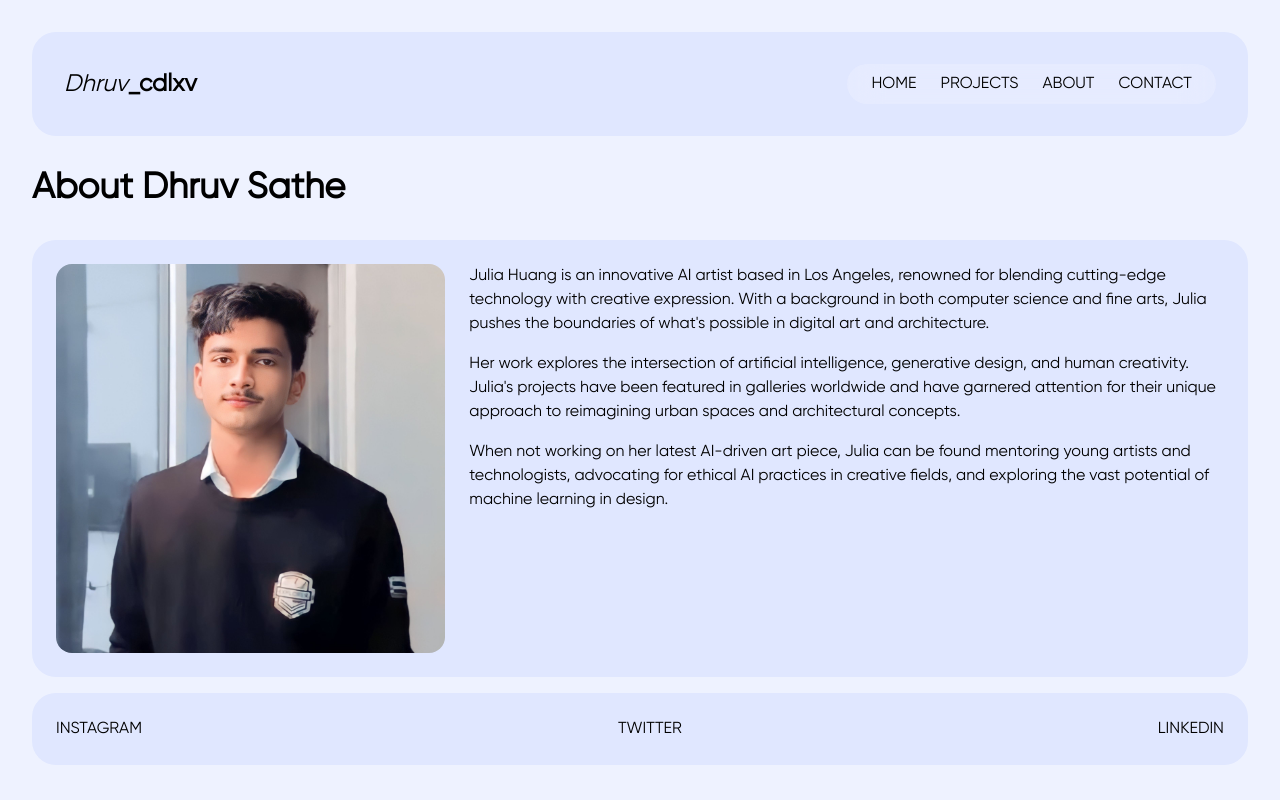
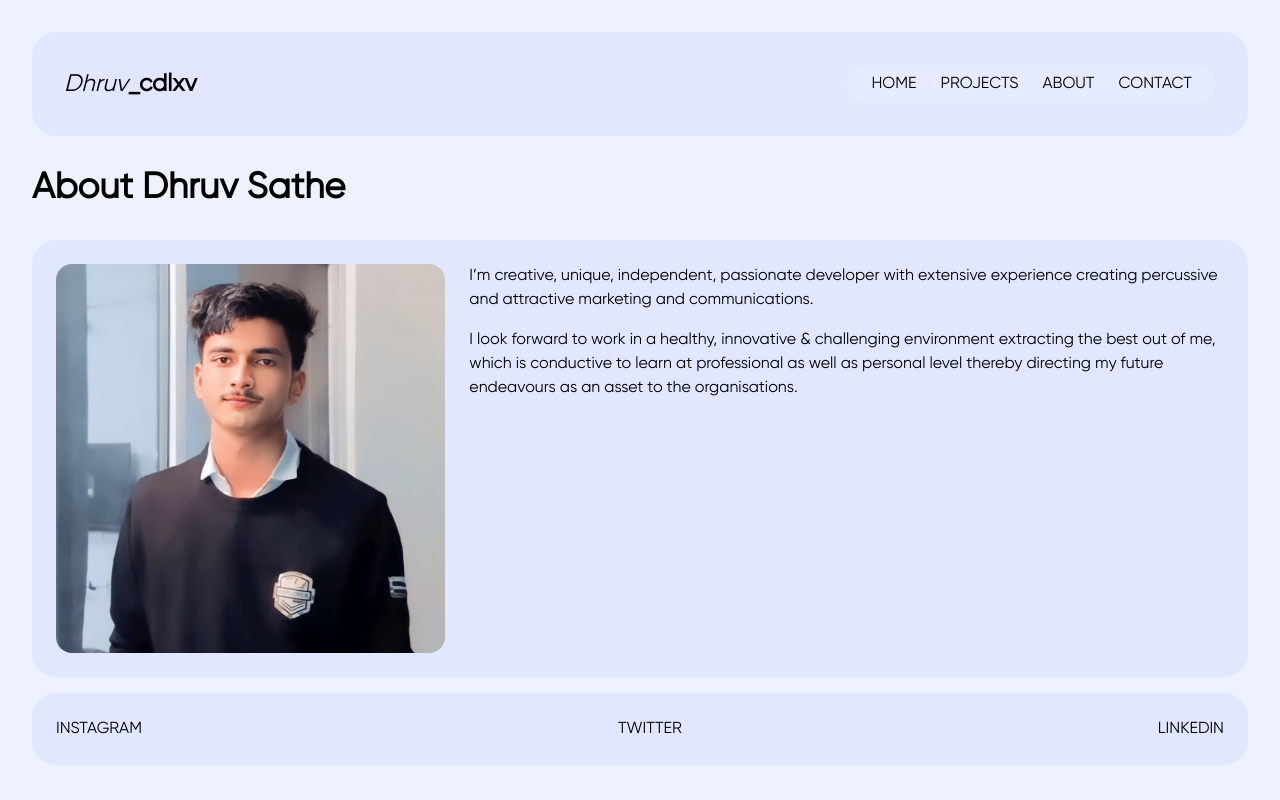
Before and after one commit to dhruv465/Portfolio, a React (Vite) app: page /about in a window 1280 px wide. Built offline with nearby package versions, Linux system fonts and the light colour scheme.

Commit message:
Refactor AboutSectionPage and ProjectsSectionPage components

```diff
--- a/src/MyComponents/About/AboutSectionPage.jsx
+++ b/src/MyComponents/About/AboutSectionPage.jsx
@@ -32,14 +32,10 @@ export default function About() {
                         transition={{ duration: 0.5, delay: 0.2 }}
                     >
                         <p>
-                            Julia Huang is an innovative AI artist based in Los Angeles, renowned for blending cutting-edge technology with creative expression. With a background in both computer science and fine arts, Julia pushes the boundaries of what's possible in digital art and architecture.
-                        </p>
+                        I’m creative, unique, independent, passionate developer with extensive experience creating percussive and attractive marketing and communications.                         </p>
                         <p>
-                            Her work explores the intersection of artificial intelligence, generative design, and human creativity. Julia's projects have been featured in galleries worldwide and have garnered attention for their unique approach to reimagining urban spaces and architectural concepts.
-                        </p>
-                        <p>
-                            When not working on her latest AI-driven art piece, Julia can be found mentoring young artists and technologists, advocating for ethical AI practices in creative fields, and exploring the vast potential of machine learning in design.
-                        </p>
+                        I look forward to work in a healthy, innovative & challenging environment extracting the best out of me, which is conductive to learn at professional as well as personal level thereby directing my future endeavours as an asset to the organisations.                        </p>
+
                     </motion.div>
                 </div>
             </div>
--- a/src/MyComponents/Projects/ProjectsSectionPage.jsx
+++ b/src/MyComponents/Projects/ProjectsSectionPage.jsx
@@ -5,6 +5,7 @@ import GT from '../../assets/GT.png'
 import Devruks from '../../assets/Devruks.png'
 import Synergy from '../../assets/Synergy.png'
 import Niri from '../../assets/NiriGlobal.png'
+import MMT from '../../assets/make-my-trip.png'
 
 const ProjectsPage = () => {
   const [hoveredProject, setHoveredProject] = useState(null)
@@ -16,6 +17,8 @@ const ProjectsPage = () => {
     { title: 'GT Financial Services', description: 'Cutting-edge fintech solutions for modern banking', image: GT, link: 'https://gtfinancialservices.in' },
     { title: 'Synergy Institute', description: 'Advanced research facility for sustainable energy', image: Synergy, link: 'https://synergyinstitutes.com' },
     { title: 'Devruks Globalization', description: 'Global expansion strategies for tech startups', image: Devruks, link: 'https://devruks.com' },
+    { title: 'Make My Trip', description: 'It is a clone project for the assignment submission', image: MMT, link: 'https://make-my-trip-clone-lyart.vercel.app' },
+
   ]
 
   const handleMouseMove = (event, index) => {
```
Also changed, not shown: src/assets/make-my-trip.png (added).
